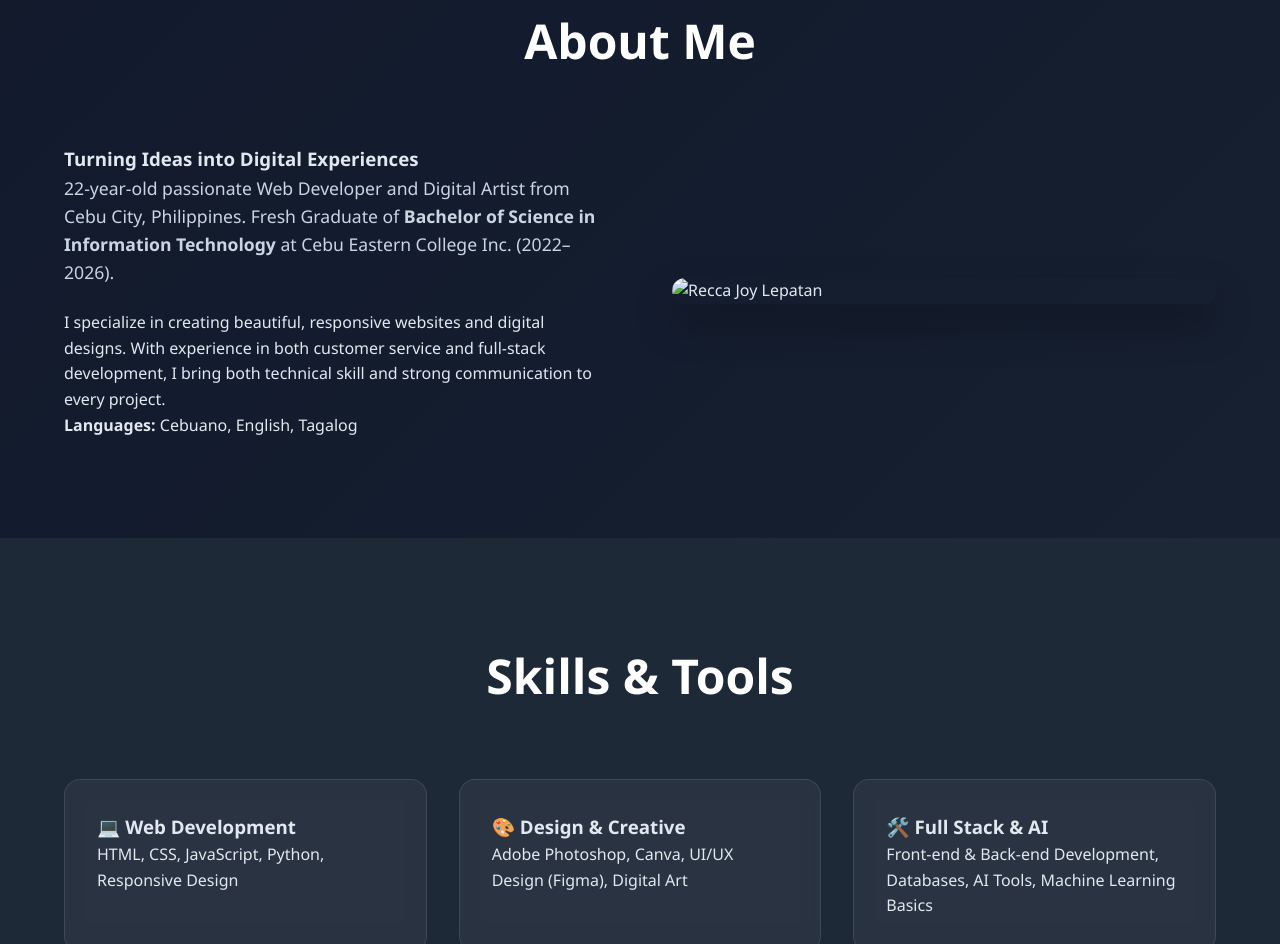
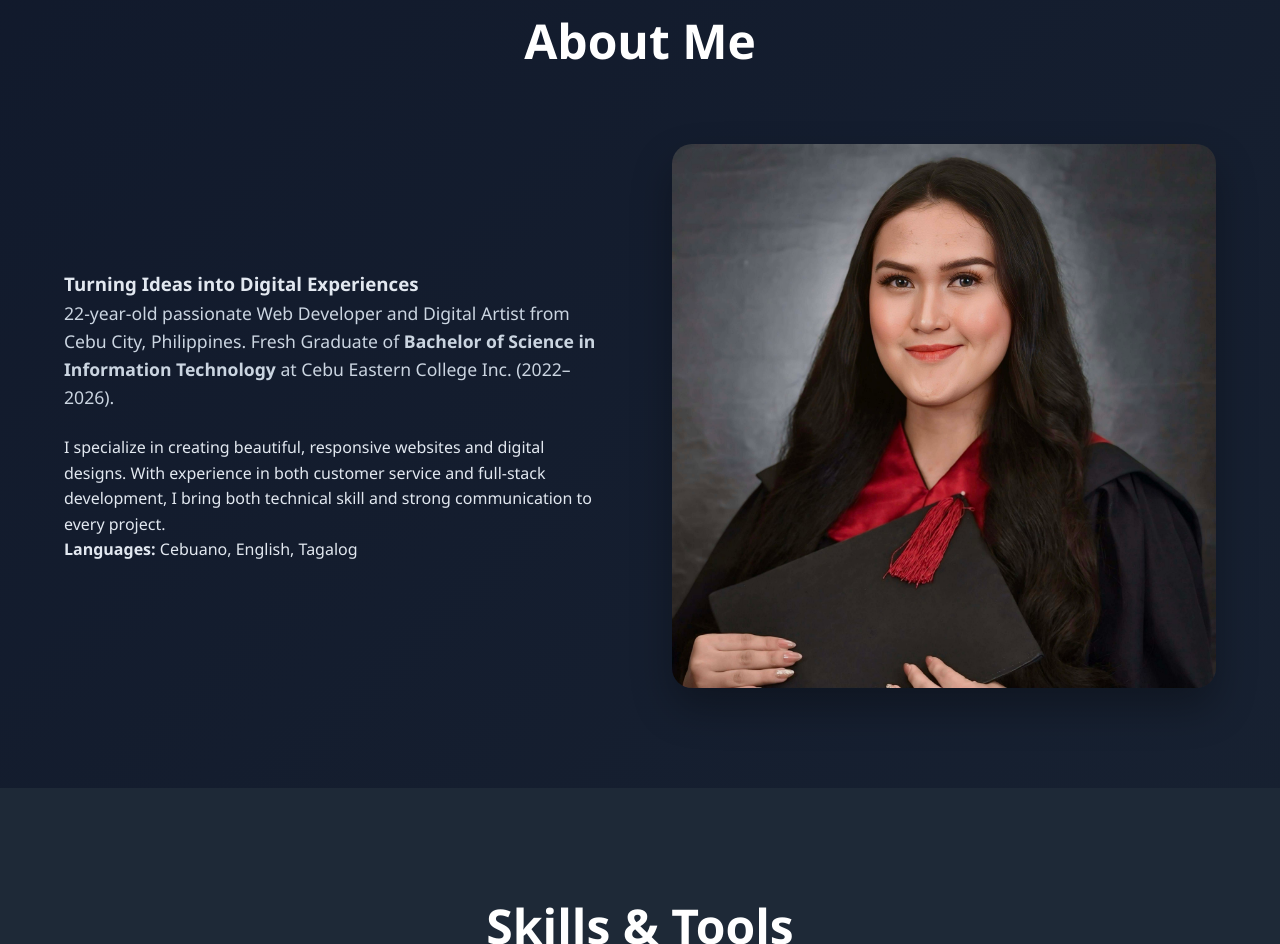
Before and after one commit to Itsrecca/MySamplePortfolio, a plain HTML site: page Portfolio.html in a window 1280 px wide. Shown: the part 897-1841 px from the top of the page. Drawn offline with Linux system fonts and the light colour scheme.

Commit message:
Update Portfolio.html

```diff
--- a/Portfolio.html
+++ b/Portfolio.html
@@ -249,7 +249,7 @@
         </p>
         <p><strong>Languages:</strong> Cebuano, English, Tagalog</p>
       </div>
-      <img src="Img/1.jpeg" alt="Recca Joy Lepatan">
+      <img src="1.jpeg" alt="Recca Joy Lepatan">
     </div>
   </section>
 
```
